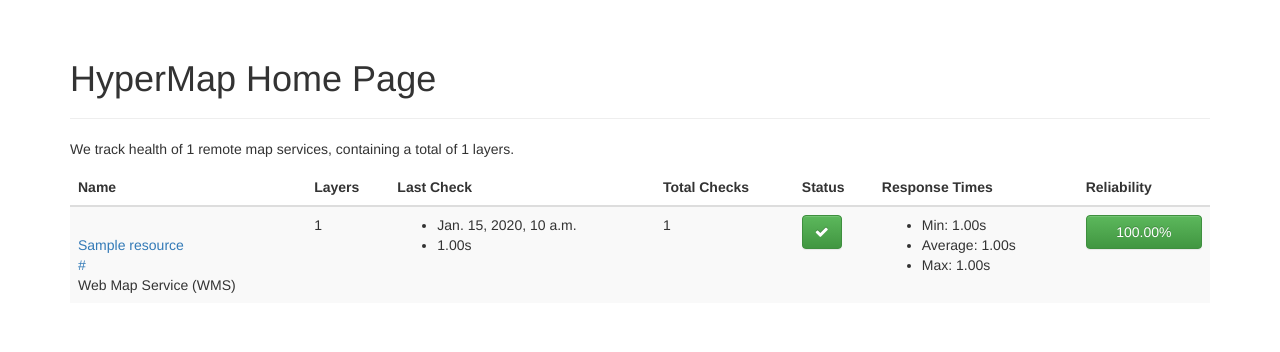
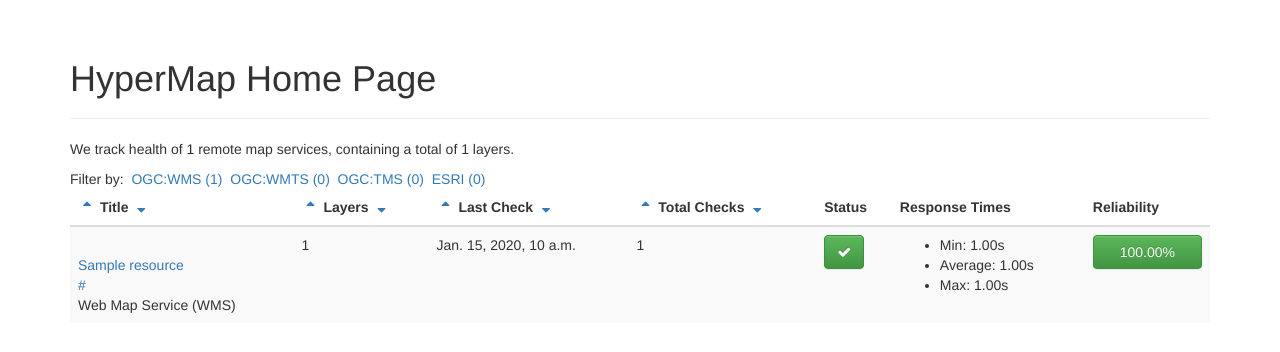
Before and after one commit to cga-harvard/Hypermap-Registry, a Django app: a page that uses hypermap/aggregator/templates/aggregator/index.html in a window 1280 px wide. Shown: the part 51-403 px from the top of the page. Run offline with Django 3.2, Linux system fonts and the light colour scheme; tables that the repository leaves empty hold one stand-in row (values such as "Sample post"); parts of the project's set-up code (start-up, migrations or seed data) failed here and were passed over; some libraries are stand-ins or nearby versions.

Commit message:
Improved the home page. Now it is possible to sort on columns and filter by service type

```diff
--- a/hypermap/aggregator/templates/aggregator/index.html
+++ b/hypermap/aggregator/templates/aggregator/index.html
@@ -9,16 +9,40 @@
 </div>
 
   {% if services %}
-  <p>We track health of {{ services.all.count }} remote map services, containing a total of {{ layers_count }} layers.</p>
+  <p>We track health of {{ services_count }} remote map services, containing a total of {{ layers_count }} layers.</p>
+  <div class="row">
+    <div class="col-md-6">
+      Filter by:
+      {% for key, value in type_dict.items %}
+        &nbsp;<a href="?filter_by={{ key }}">{{ key }} ({{ value }})</a>
+      {% endfor %}
+    </div>
+  </div>
   <div class="row">
     <div class="col-md-12">
       <table class="table table-striped">
         <thead>
           <tr>
-            <th>Name</th>
-            <th>Layers</th>
-            <th>Last Check</th>
-            <th>Total Checks</th>
+            <th>
+              <a href="?order_by=title"><i class="fa fa-fw fa-sort-asc"></i></a>
+              Title
+              <a href="?order_by=-title"><i class="fa fa-fw fa-sort-desc"></i></a>
+            </th>
+            <th>
+              <a href="?order_by=layers_count"><i class="fa fa-fw fa-sort-asc"></i></a>
+              Layers
+              <a href="?order_by=-layers_count"><i class="fa fa-fw fa-sort-desc"></i></a>
+            </th>
+            <th>
+              <a href="?order_by=last_updated"><i class="fa fa-fw fa-sort-asc"></i></a>
+              Last Check
+              <a href="?order_by=-last_updated"><i class="fa fa-fw fa-sort-desc"></i></a>
+            </th>
+            <th>
+              <a href="?order_by=total_checks"><i class="fa fa-fw fa-sort-asc"></i></a>
+              Total Checks
+              <a href="?order_by=-total_checks"><i class="fa fa-fw fa-sort-desc"></i></a>
+            </th>
             <th>Status</th>
             <th>Response Times</th>
             <th>Reliability</th>
@@ -26,7 +50,6 @@
         </thead>
         <tbody>
           {% autopaginate services 5 %}
-          {% paginate %}
           {% for service in services %}
             <tr>
               <td>
@@ -37,10 +60,7 @@
               </td>
               <td>{{ service.layer_set.all.count }}</td>
               <td>
-                <ul>
-                  <li>{{ service.last_updated }}</li>
-                  <li>{{ service.last_response_time|floatformat:2 }}s</li>
-              </ul>
+                  {{ service.last_updated }}
               </td>
               <td>{{ service.checks_count }}</td>
               <td>
@@ -66,6 +86,7 @@
               </td>
             </tr>
           {% endfor %}
+          {% paginate %}
         </tbody>
       </table>
     </div>
--- a/hypermap/aggregator/views.py
+++ b/hypermap/aggregator/views.py
@@ -2,9 +2,11 @@
 from django.template import RequestContext, loader
 from django.shortcuts import render
 from django.shortcuts import get_object_or_404
+from django.db.models import Count
 
 from models import Service, Layer
 from tasks import check_service, check_layer
+from enums import SERVICE_TYPES
 
 
 def serialize_checks(check_set):
@@ -27,12 +29,34 @@
     # services = Service.objects.annotate(
     #    num_checks=Count('resource_ptr__check')).filter(num_checks__gt=0)
     # services = Service.objects.filter(check__isnull=False)
-    services = Service.objects.all()
+    order_by = request.GET.get('order_by', '-last_updated')
+    filter_by = request.GET.get('filter_by', None)
+    # order_by
+    if 'total_checks' in order_by:
+        services = Service.objects.annotate(total_checks=Count('resource_ptr__check')).order_by(order_by)
+    elif 'layers_count' in order_by:
+        services = Service.objects.annotate(layers_count=Count('layer')).order_by(order_by)
+    else:
+        services = Service.objects.all().order_by(order_by)
+    # filter_by
+    if filter_by:
+        services = services.filter(type__exact=filter_by)
+    # types filter
+    type_dict = {}
+    for service_type in SERVICE_TYPES:
+        service_type_code = service_type[0]
+        service_type_count = Service.objects.filter(type__exact=service_type_code).count()
+        type_dict[service_type_code] = service_type_count
+    # stats
     layers_count = Layer.objects.all().count()
+    services_count = Service.objects.all().count()
+
     template = loader.get_template('aggregator/index.html')
     context = RequestContext(request, {
         'services': services,
+        'type_dict': type_dict,
         'layers_count': layers_count,
+        'services_count': services_count,
     })
     return HttpResponse(template.render(context))
 
```
